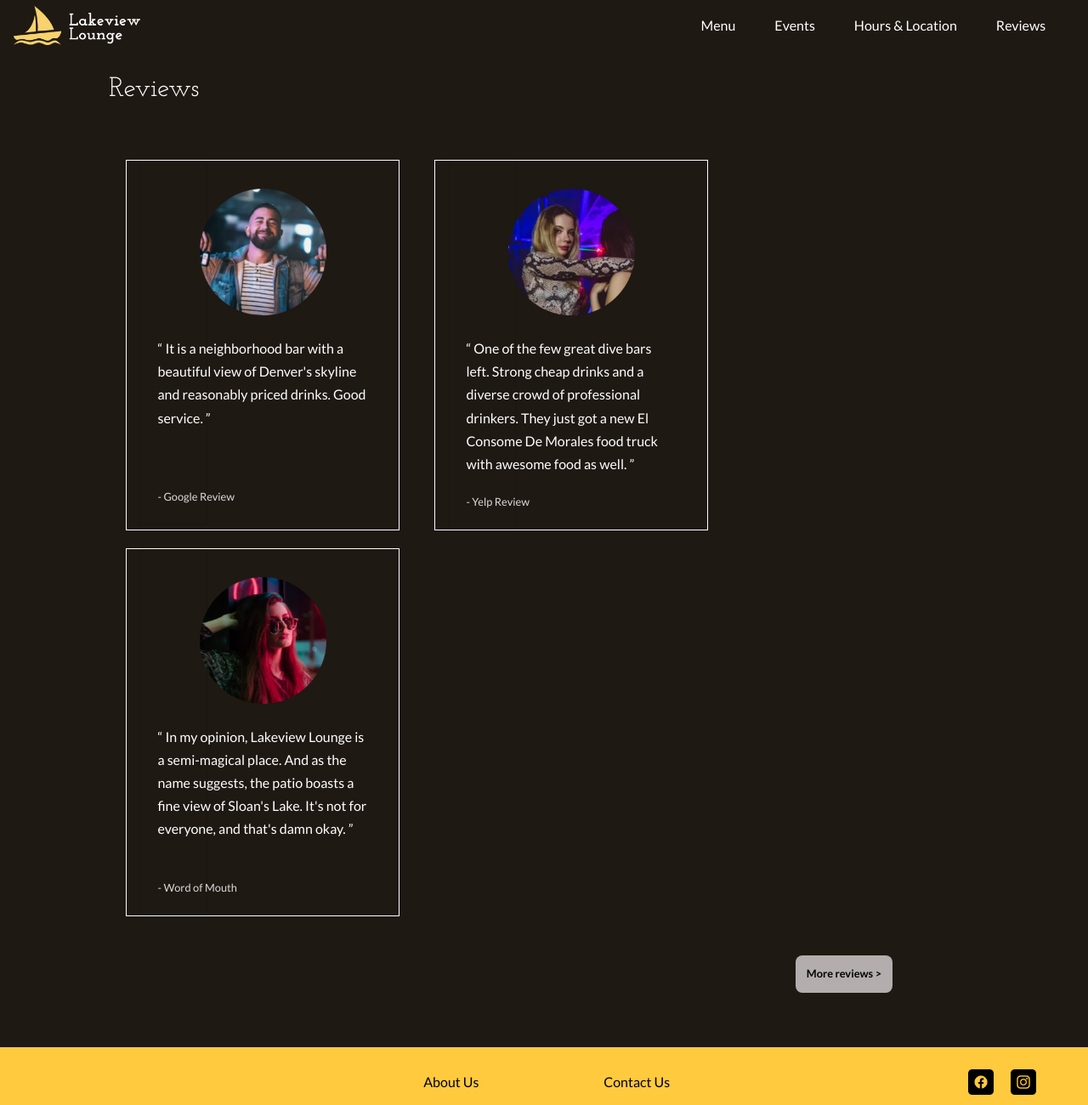
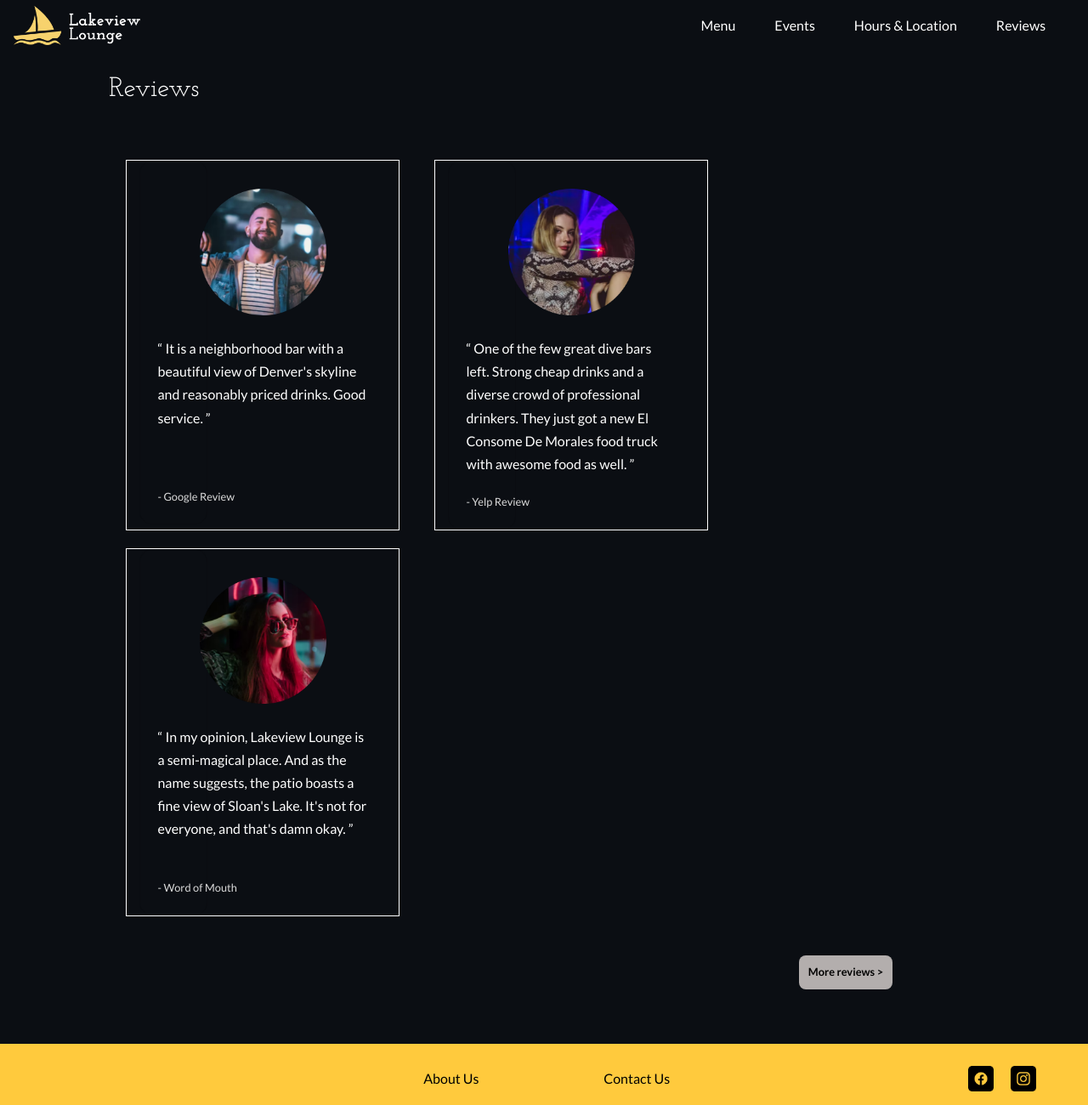
Before and after one commit to ColetteGiacometti/UX_UI_HW_22_Reviews, a plain HTML site: page index.html in a window 1280 px wide. Shown: the top 1300 px of the page at 85% size. Drawn offline with nearby package versions, Linux system fonts and the light colour scheme.

Commit message:
updated css

```diff
--- a/index.css
+++ b/index.css
@@ -5,7 +5,7 @@
 /*header */
 .customNav {
 width: 100%;
-background-color: #1F1913 !important;
+background-color: #0B0E13 !important;
 height: 60px;
 z-index: 10;
 }
@@ -63,6 +63,7 @@ h4 {
   width: 25%;
   margin-left: 5%;
   margin-right: 5%;
+  border-radius: 15px;
 }
 
 .reviewpic {
@@ -97,14 +98,15 @@ button {
   font-weight: bold;
   border-radius: 8px;
   background-color: #B3AEAD;
-  border-color: transparent;
+  border: #B3AEAD;
+  color:black;
   padding:1%;
 }
 
 button:hover {
-  background-color: #d4d4d4;
-  border-color: #10A4BF;
-  color: #10A4BF;
+  background-color: #e7e7e7;
+  border: #e7e7e7;
+  color:black;
 }
 
 .footerContainer {
--- a/index.html
+++ b/index.html
@@ -42,7 +42,7 @@
 </nav>
 </section>
     <!-- End navigation bar -->
-<section style="background-color:#1F1913">
+<section style="background-color:#0B0E13">
   <div class="title">
     <div class="content">
         <h4 class="heroText">Reviews</h4>
@@ -50,10 +50,10 @@
   </div>
 
 
-  <div style="background-color:#1F1913">
+  <div style="background-color:#0B0E13">
     <div class="card-deck">
       <span class="border border-white">
-      <div class="card" style="background-color:#1F1913">
+      <div class="card" style="background-color:#0B0E13">
         <div class="card-body" style="width: 18rem;">
           <div style="text-align:center">
             <img class="reviewpic  mx-auto" src="review1.png" alt="Card image cap">
@@ -66,7 +66,7 @@
       </div>
     </span>
     <span class="border border-white">
-      <div class="card" style="background-color:#1F1913">
+      <div class="card" style="background-color:#0B0E13">
         <div class="card-body" style="width: 18rem;">
           <div style="text-align:center">
             <img class="reviewpic mx-auto" src="review2.png" alt="Card image cap">
@@ -77,7 +77,7 @@
       </div>
     </span>
       <span class="border border-white">
-      <div class="card" style="background-color:#1F1913">
+      <div class="card" style="background-color:#0B0E13">
         <div class="card-body" style="width: 18rem;">
           <div style="text-align:center">
             <img class="reviewpic  mx-auto" src="review3.png" alt="Card image cap">
```
